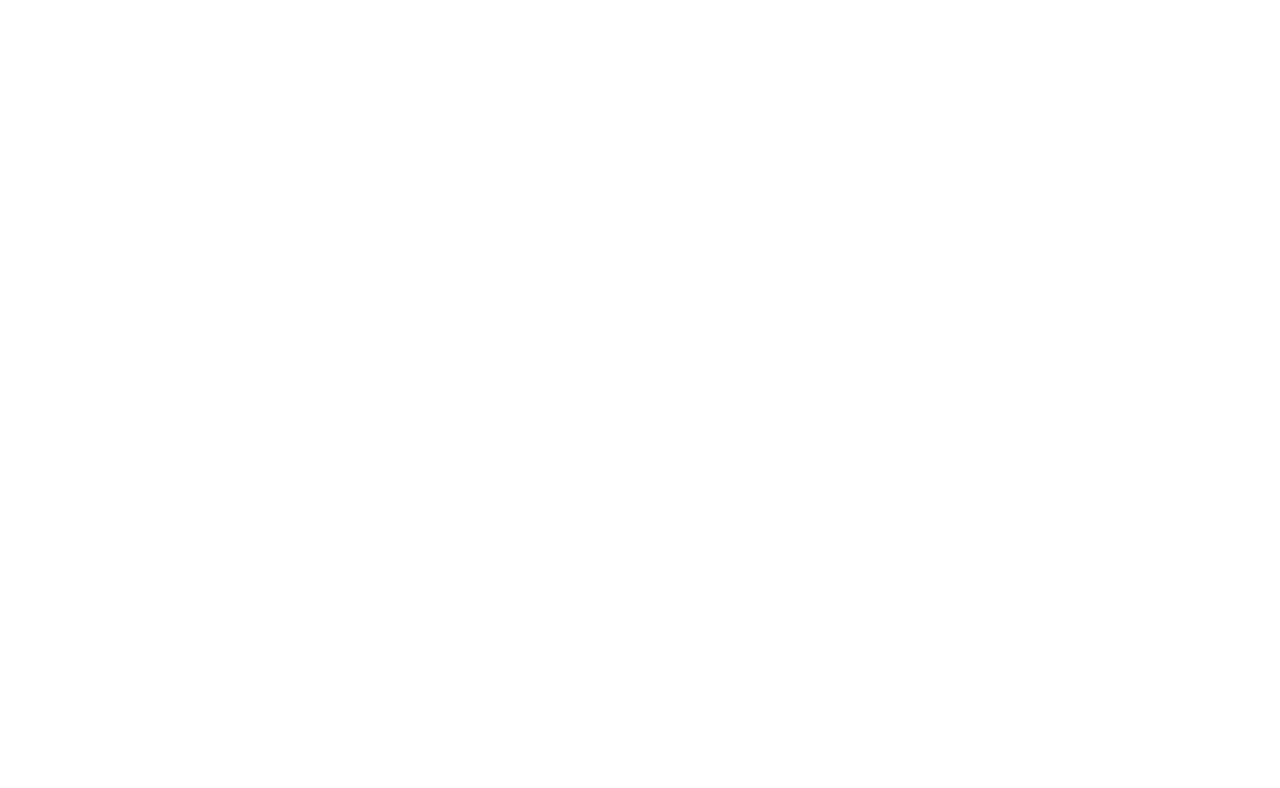
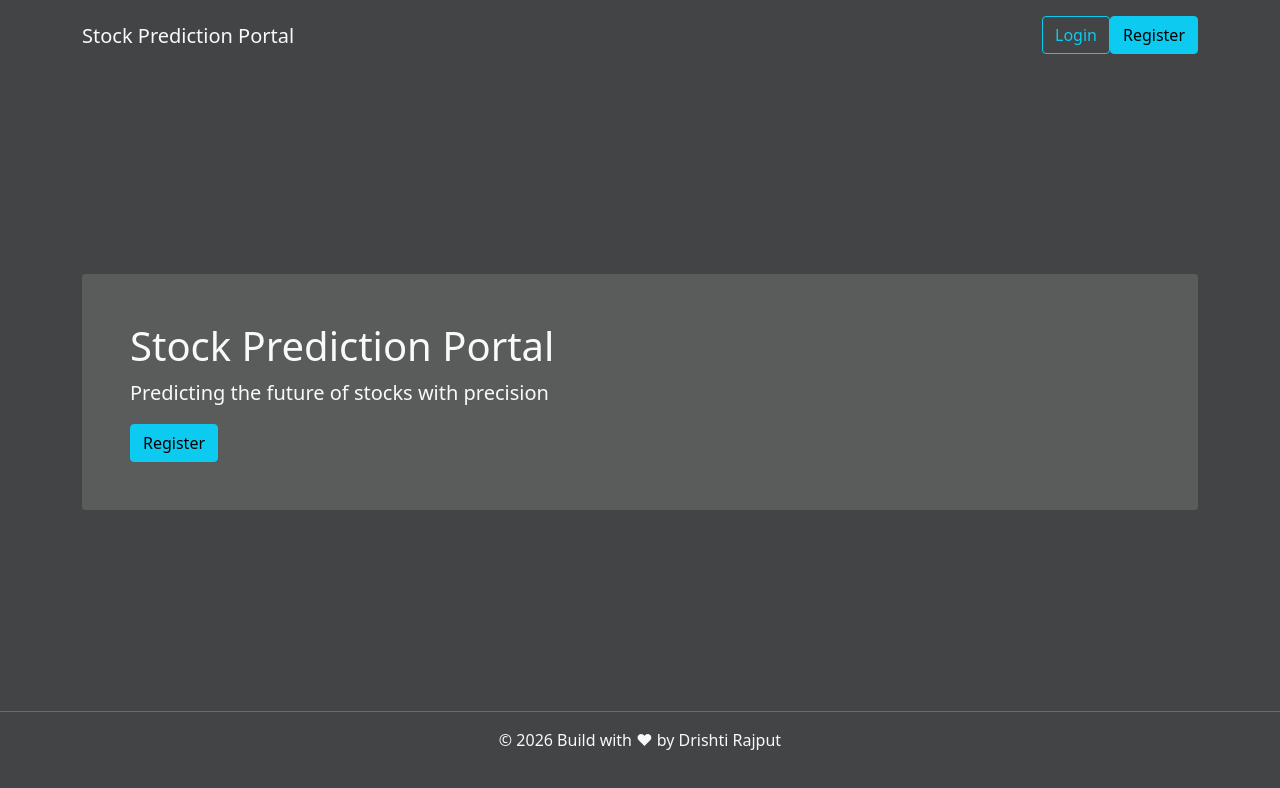
Before and after one commit to drishtirajput121-a11y/stock-prediction-portal, a React (Vite) app in the folder frontend-react/: page / in a window 1280 px wide. Shown: the top 788 px of the page. Built offline with nearby package versions, Linux system fonts and the light colour scheme.

Commit message:
homepage react

```diff
--- a/frontend-react/index.html
+++ b/frontend-react/index.html
@@ -4,9 +4,11 @@
     <meta charset="UTF-8" />
     <meta name="viewport" content="width=device-width, initial-scale=1.0" />
     <title>stock-prediction-portal</title>
+    <link href="https://cdn.jsdelivr.net/npm/bootstrap@5.0.2/dist/css/bootstrap.min.css" rel="stylesheet">
   </head>
   <body>
     <div id="root"></div>
     <script type="module" src="/src/main.jsx"></script>
+    <script src="https://cdn.jsdelivr.net/npm/bootstrap@5.0.2/dist/js/bootstrap.bundle.min.js"></script>
   </body>
 </html>
--- a/frontend-react/src/App.jsx
+++ b/frontend-react/src/App.jsx
@@ -1,9 +1,16 @@
 import { useState } from 'react'
+import './assets/css/style.css'
+import Header from './components/Header'
+import Footer from './components/Footer'
+import Main from './components/Main'
 
 function App() {
 
   return (
     <>
+      <Header />
+      <Main />
+      <Footer />
     </>
   )
 }
--- /dev/null
+++ b/frontend-react/src/assets/css/style.css
@@ -0,0 +1,14 @@
+body {
+    background-color: #434445;
+}
+.bg-light-dark{
+    background-color: #5a5c5c;
+}
+#root {
+    display: flex;
+    flex-direction: column;
+    min-height: 100vh;
+}
+.container{
+    flex: 1;
+}
--- /dev/null
+++ b/frontend-react/src/components/Button.jsx
@@ -0,0 +1,11 @@
+import React from 'react'
+
+const Button = (props) => {
+  return (
+    <>
+        <a className={`btn ${props.class}`}href="">{props.text}</a>
+    </>
+  )
+}
+
+export default Button
--- /dev/null
+++ b/frontend-react/src/components/Footer.jsx
@@ -0,0 +1,14 @@
+import React from 'react'
+
+const Footer = () => {
+  return (
+   <>
+   <footer className='footer py-3 my-3 text-center'>
+    <hr className='border-bottom' />
+    <p className='text-light'>© 2026 Build with ❤ by Drishti Rajput</p>
+    </footer>
+   </>
+  )
+}
+
+export default Footer
--- /dev/null
+++ b/frontend-react/src/components/Header.jsx
@@ -0,0 +1,19 @@
+import React from 'react'
+import Button from './Button'
+
+const Header = () => {
+  return (
+    <>
+    <nav className='navbar container pt-3 pb-3 align-items-start'>
+        <a className ='navbar-brand text-light' href='#'>Stock Prediction Portal</a>
+
+        <div>
+            <Button text="Login" class = "btn btn-outline-info" />
+            <Button text="Register" class = "btn btn-info" />
+        </div>
+    </nav>
+    </>
+  )
+}
+
+export default Header
--- /dev/null
+++ b/frontend-react/src/components/Main.jsx
@@ -0,0 +1,18 @@
+import React from 'react'
+import Button from './Button'
+
+const Main = () => {
+  return (
+     <>
+    <div className='container'>
+        <div className='p-5 textg center bg-light-dark rounded align-items-center mt-5'>
+            <h1 className='text-light'>Stock Prediction Portal</h1>
+            <p className='text-light lead'>Predicting the future of stocks with precision</p>
+            <Button text="Register" class = "btn btn-info" />
+        </div>
+    </div>
+    </>
+  )
+}
+
+export default Main
```
